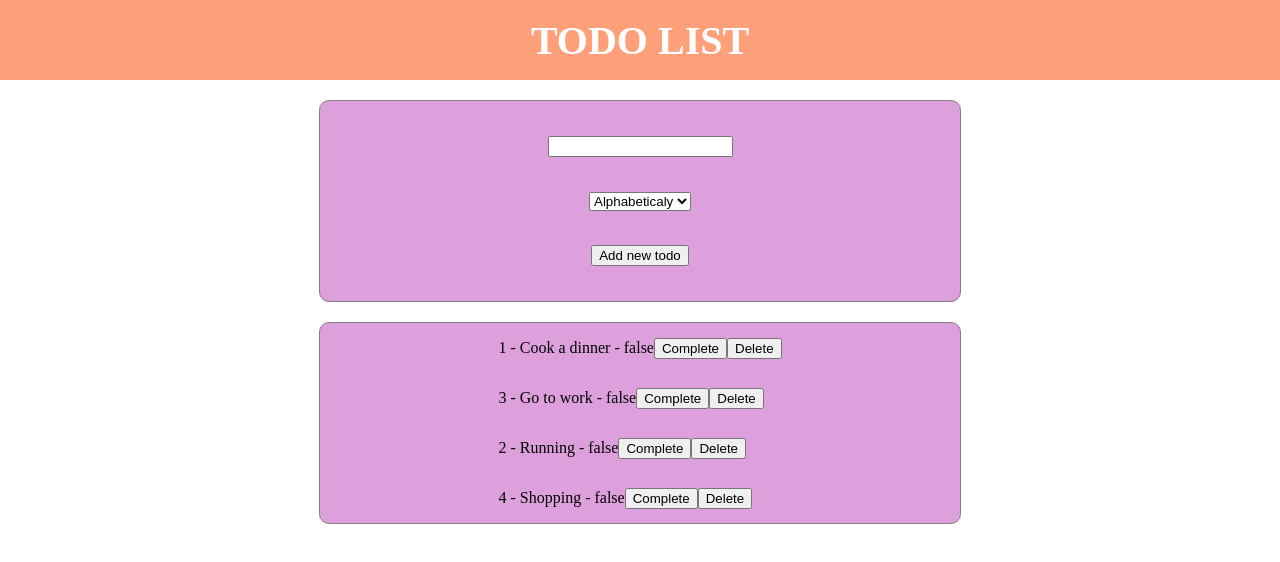
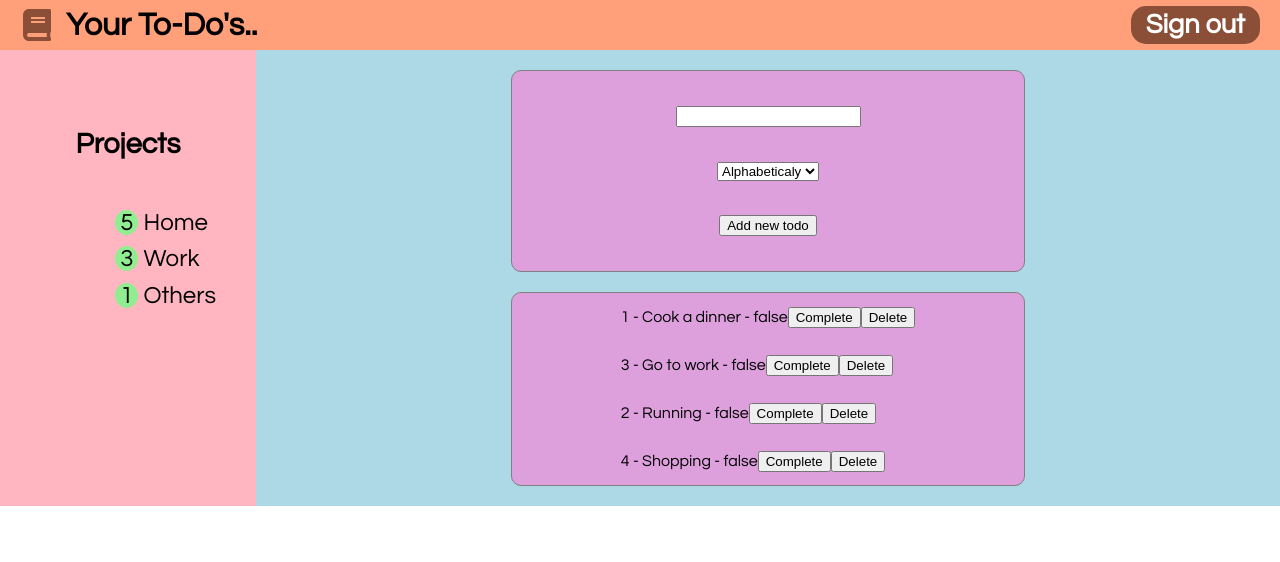
Before and after one commit to Baarosh/Todo-app, a Vue app: page / in a window 1280 px wide. Shown: the top 562 px of the page. Built offline with nearby package versions, Linux system fonts and the light colour scheme.

Commit message:
changing layout v1

```diff
--- a/package.json
+++ b/package.json
@@ -8,6 +8,9 @@
     "lint": "vue-cli-service lint"
   },
   "dependencies": {
+    "@fortawesome/fontawesome-svg-core": "^1.2.35",
+    "@fortawesome/free-solid-svg-icons": "^5.15.3",
+    "@fortawesome/vue-fontawesome": "^3.0.0-4",
     "core-js": "^3.6.5",
     "vue": "^3.0.0",
     "vue-router": "^4.0.0-0",
--- a/public/index.html
+++ b/public/index.html
@@ -11,6 +11,12 @@
       integrity="sha384-TX8t27EcRE3e/ihU7zmQxVncDAy5uIKz4rEkgIXeMed4M0jlfIDPvg6uqKI2xXr2"
       crossorigin="anonymous"
     /> -->
+    <link
+      rel="stylesheet"
+      href="https://cdnjs.cloudflare.com/ajax/libs/font-awesome/5.9.0/css/all.min.css"
+      integrity="sha512-q3eWabyZPc1XTCmF+8/LuE1ozpg5xxn7iO89yfSOd5/oKvyqLngoNGsx8jq92Y8eXJ/IRxQbEC+FGSYxtk2oiw=="
+      crossorigin="anonymous"
+    />
     <title><%= htmlWebpackPlugin.options.title %></title>
   </head>
   <body>
--- a/src/App.vue
+++ b/src/App.vue
@@ -1,28 +1,43 @@
 <template>
   <the-header></the-header>
-  <router-view v-slot="{ Component }">
-    <keep-alive>
-      <component :is="Component" />
-    </keep-alive>
-  </router-view>
+  <section>
+    <the-navigation></the-navigation>
+    <router-view v-slot="{ Component }">
+      <keep-alive>
+        <component :is="Component" />
+      </keep-alive>
+    </router-view>
+  </section>
 </template>
 
 <script>
 import TheHeader from './components/TheHeader.vue';
+import TheNavigation from './components/TheNavigation.vue';
 
 export default {
   components: {
     TheHeader,
+    TheNavigation,
   },
 };
 </script>
 
 <style lang="scss">
+@import url('https://fonts.googleapis.com/css2?family=Questrial&display=swap');
+
 body {
   width: 100%;
   height: 100%;
   box-sizing: border-box;
+  font-size: 16px;
+  font-family: 'Questrial', sans-serif;
+  font-weight: light;
   margin: 0;
   padding: 0;
+
+  section {
+    display: flex;
+    flex-flow: row nowrap;
+  }
 }
 </style>
--- a/src/components/TheHeader.vue
+++ b/src/components/TheHeader.vue
@@ -1,6 +1,12 @@
 <template>
-  <div class="header">
-    <h1 @click="pushToMain">TODO LIST</h1>
+  <div class="header-wrapper">
+    <div class="container-left" @click="pushToMain">
+      <font-awesome-icon :icon="['fas', 'book']" size="2x" color="rgb(139, 79, 55)" />
+      <h1>Your To-Do's..</h1>
+    </div>
+    <div class="container-right">
+      <h2>Sign out</h2>
+    </div>
   </div>
 </template>
 
@@ -15,17 +21,49 @@ export default {
 </script>
 
 <style lang="scss" scoped>
-.header {
-  height: 80px;
+.header-wrapper {
+  height: 50px;
   width: 100%;
   display: flex;
   background-color: lightsalmon;
   align-items: center;
-  justify-content: center;
+  justify-content: space-between;
 
-  h1 {
-    font-size: 2.5rem;
-    color: white;
+  .container-left {
+    margin-left: 15px;
+    height: 100%;
+    width: 250px;
+    display: flex;
+    align-items: center;
+    justify-content: space-around;
+
+    &:hover {
+      cursor: pointer;
+    }
+
+    h1 {
+      font-size: 2rem;
+      color: black;
+    }
+  }
+
+  .container-right {
+    height: 100%;
+    display: flex;
+    align-items: center;
+    justify-content: space-around;
+    h2 {
+      font-size: 1.7rem;
+      color: white;
+      margin-right: 20px;
+      background-color: rgb(139, 79, 55);
+      border-radius: 15px;
+      padding: 5px 15px;
+
+      &:hover {
+        cursor: pointer;
+      }
+    }
   }
 }
 </style>
--- /dev/null
+++ b/src/components/TheNavigation.vue
@@ -0,0 +1,85 @@
+<template>
+  <div class="navigation-wrapper">
+    <div class="navigation-header">
+      <h3>Projects</h3>
+    </div>
+    <div class="navigation-content">
+      <ul>
+        <li>
+          <p class="number-of-task">5</p>
+          <p class="project-title">Home</p>
+        </li>
+        <li>
+          <p class="number-of-task">3</p>
+          <p class="project-title">Work</p>
+        </li>
+        <li>
+          <p class="number-of-task">1</p>
+          <p class="project-title">Others</p>
+        </li>
+      </ul>
+    </div>
+  </div>
+</template>
+
+<script>
+export default {};
+</script>
+
+<style lang="scss" scoped>
+.navigation-wrapper {
+  flex: 1;
+  background-color: lightpink;
+  display: flex;
+  flex-flow: column nowrap;
+  align-items: center;
+  justify-content: flex-start;
+  padding: 50px 0px;
+
+  .navigation-header {
+    width: 50%;
+    text-align: center;
+
+    h3 {
+      font-size: 1.8rem;
+    }
+  }
+  .navigation-content {
+    width: 50%;
+    ul {
+      list-style: none;
+      display: flex;
+      flex-flow: column nowrap;
+      padding: 0;
+      align-items: flex-end;
+      justify-content: center;
+      li {
+        width: 60%;
+        display: flex;
+        align-items: center;
+        justify-content: flex-start;
+
+        height: 2.3rem;
+        p {
+          padding: 0px 5px;
+          font-size: 1.5rem;
+        }
+
+        .number-of-task {
+          background: lightgreen;
+          border-radius: 50%;
+        }
+
+        .project-title {
+          background: inherit;
+        }
+
+        &:hover {
+          cursor: pointer;
+          background-color: lightsalmon;
+        }
+      }
+    }
+  }
+}
+</style>
--- a/src/main.js
+++ b/src/main.js
@@ -1,10 +1,22 @@
+import { library } from '@fortawesome/fontawesome-svg-core';
+import { faBook } from '@fortawesome/free-solid-svg-icons';
+import { FontAwesomeIcon } from '@fortawesome/vue-fontawesome';
+
 import { createApp } from 'vue';
 import App from './App.vue';
 import router from './router/index';
 import store from './store/index';
 
+library.add(faBook);
+
 const app = createApp(App);
+
+app.component('font-awesome-icon', FontAwesomeIcon);
+app.config.productionTip = false;
+
 app.use(router);
 app.use(store);
 
 app.mount('#app');
+
+// recreate https://yipanthony.github.io/betterToDoList/
--- a/src/views/MainPage.vue
+++ b/src/views/MainPage.vue
@@ -1,4 +1,5 @@
 <template>
+  <div class="main-wrapper">
     <div class="container container1">
       <input type="text" name="search" id="search" @input="setFilter" v-model="filterBy" />
       <select name="sort" id="sort" @change="setSorting" v-model="selectedOption">
@@ -16,6 +17,7 @@
         </li>
       </ul>
       <p v-else>No todos on the list</p>
+    </div>
   </div>
 </template>
 
@@ -70,6 +72,10 @@ export default {
 </script>
 
 <style lang="scss" scoped>
+.main-wrapper {
+  flex: 4;
+  background-color: lightblue;
+}
 .container {
   width: 50%;
   margin: 20px auto;
```
Also changed, not shown: 1 other file (tests, documents, lock files or other folders). Lines whose indentation alone changed are shown as unchanged.
